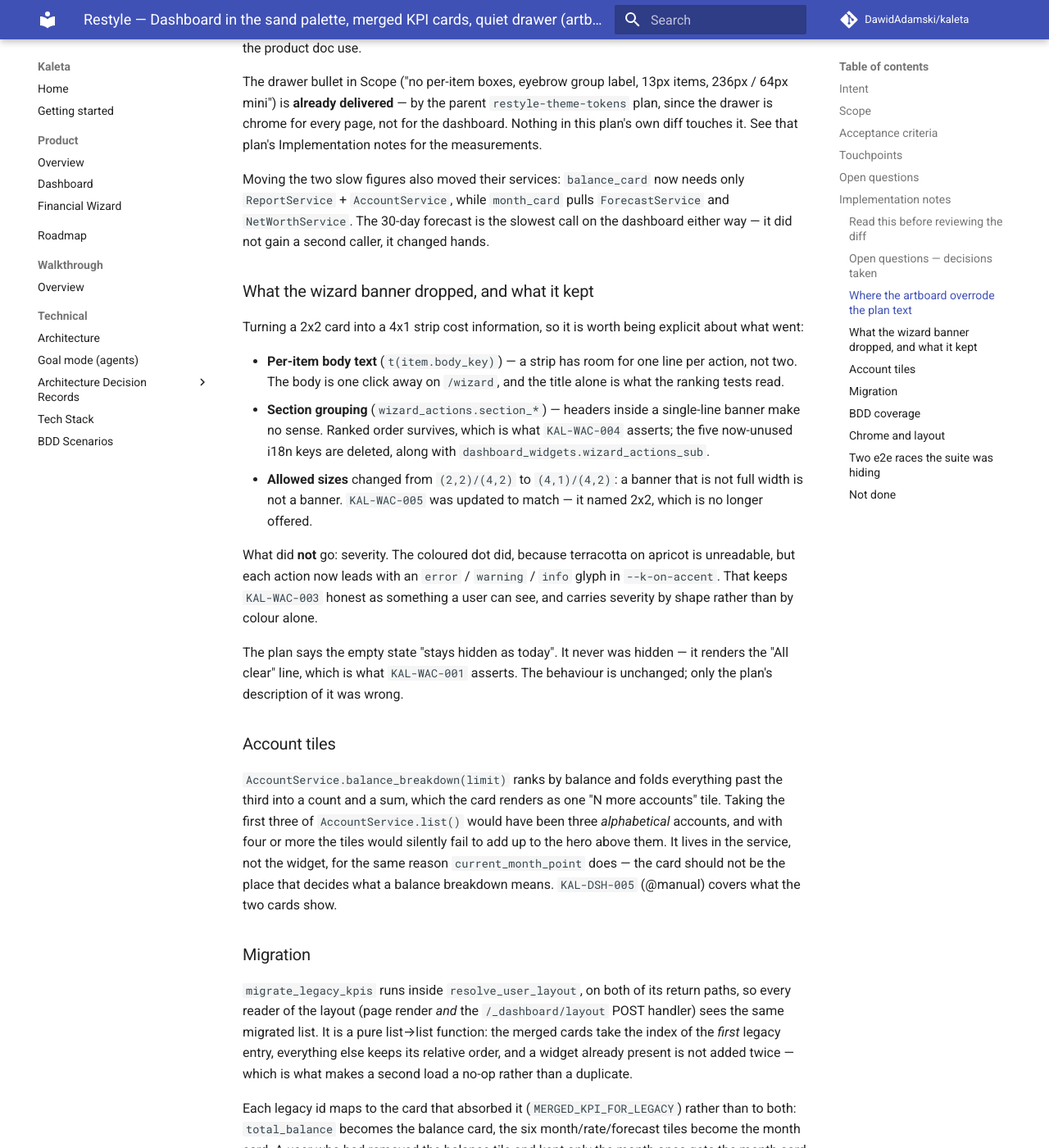
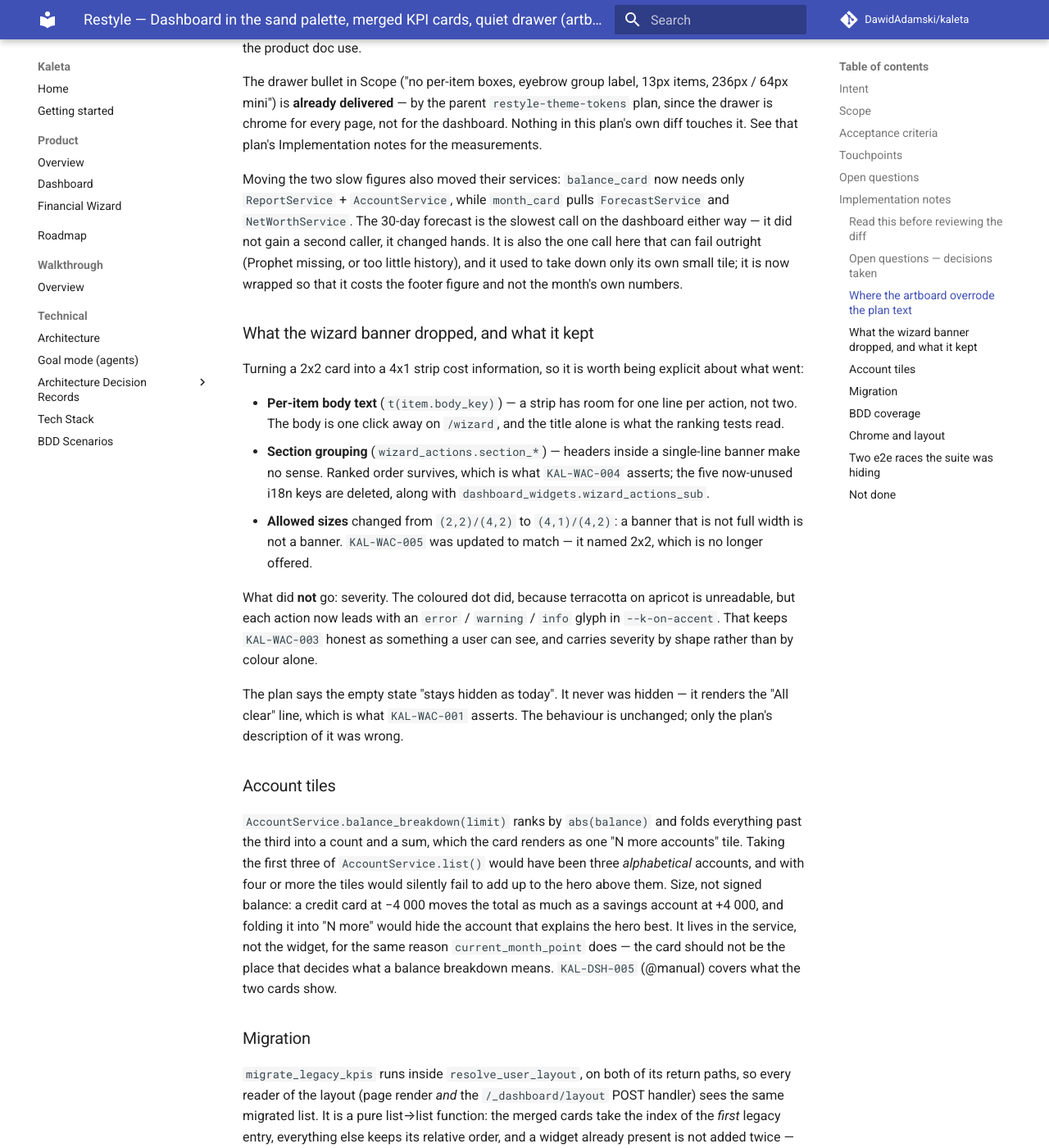
Before and after one commit to DawidAdamski/kaleta, an MkDocs documentation site: the page built from docs/plans/restyle-dashboard.md, in a window 1280 px wide and 1400 px high, scrolled down 4543 px. Shown: the whole window at 82% size. Built offline with MkDocs 1.6.1 and Material for MkDocs 9.7.7, drawn with Linux system fonts in a browser that asks for light colours; comment, search, counter and statistics services are not loaded; some of the changed text lies outside the part shown.

Commit message:
fix(dashboard): a failed forecast costs a figure, not the month card
`predicted_30d` used to be a tile of its own, so a missing Prophet or a
ledger too young to fit broke only that tile. Living in the month card, the
same failure would have taken in / out / net, the savings bar and net worth
with it. The call is wrapped; the footer already renders "—" for a
prediction it does not have.

Also from the review's nits:

- `balance_breakdown` ranks by size, not signed balance — a credit card at
  -4 000 moves the total as much as a savings account at +4 000, so folding
  it into "N more accounts" would hide the account that explains the hero
  best.
- The wizard i18n block goes back to its original key order; restoring
  `section_subscriptions` had moved it.
- The notes record the `month_net` retokenisation and the forecast guard.

Co-Authored-By: Claude Opus 5 (1M context) <noreply@anthropic.com>
Claude-Session: https://claude.ai/code/session_0152AYpRfMD2oD5sjv3sg3qi

```diff
--- a/docs/plans/restyle-dashboard.md
+++ b/docs/plans/restyle-dashboard.md
@@ -201,7 +201,10 @@ Moving the two slow figures also moved their services: `balance_card`
 now needs only `ReportService` + `AccountService`, while `month_card`
 pulls `ForecastService` and `NetWorthService`. The 30-day forecast is the
 slowest call on the dashboard either way — it did not gain a second
-caller, it changed hands.
+caller, it changed hands. It is also the one call here that can fail
+outright (Prophet missing, or too little history), and it used to take
+down only its own small tile; it is now wrapped so that it costs the
+footer figure and not the month's own numbers.
 
 ### What the wizard banner dropped, and what it kept
 
@@ -232,12 +235,15 @@ was wrong.
 
 ### Account tiles
 
-`AccountService.balance_breakdown(limit)` ranks by balance and folds
+`AccountService.balance_breakdown(limit)` ranks by `abs(balance)` and folds
 everything past the third into a count and a sum, which the card renders
 as one "N more accounts" tile. Taking the first three of
 `AccountService.list()` would have been three *alphabetical* accounts,
 and with four or more the tiles would silently fail to add up to the hero
-above them. It lives in the service, not the widget, for the same reason
+above them. Size, not signed balance: a credit card at −4 000 moves the
+total as much as a savings account at +4 000, and folding it into "N more"
+would hide the account that explains the hero best. It lives in the
+service, not the widget, for the same reason
 `current_month_point` does — the card should not be the place that
 decides what a balance breakdown means. `KAL-DSH-005` (@manual) covers
 what the two cards show.
@@ -297,6 +303,10 @@ testing its own subject instead of the migration.
   focus ring) still carried raw slate/blue rgba literals from before the
   restyle — the one place on the dashboard the sand palette had not
   reached. Retokenised; the drag mechanics are untouched.
+- `month_net` lost its `text-green-600` / `text-red-600` pair for the
+  `KPI_TREND_*` tokens. It is a legacy widget frozen for deletion, but it
+  still renders for anyone whose stored layout names it, and a red that
+  the rest of the palette retired is exactly what the restyle is for.
 - `mini_stat` took a Quasar hue string (`"green-7"`, `"purple-7"`) and
   rendered `text-slate-500` labels. It now takes a theme amount class and
   renders mono figures, so `ytd_summary` matches the other cards.
```
Also changed, not shown: docs/bdd.md (+1 -1 lines), 5 other files.
